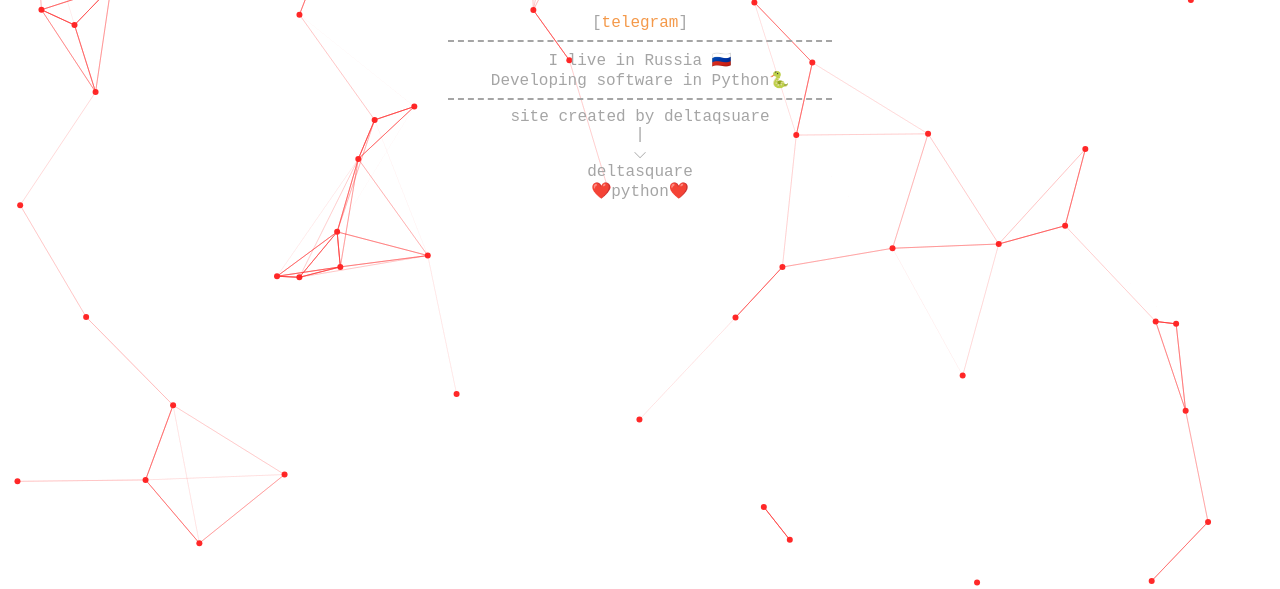
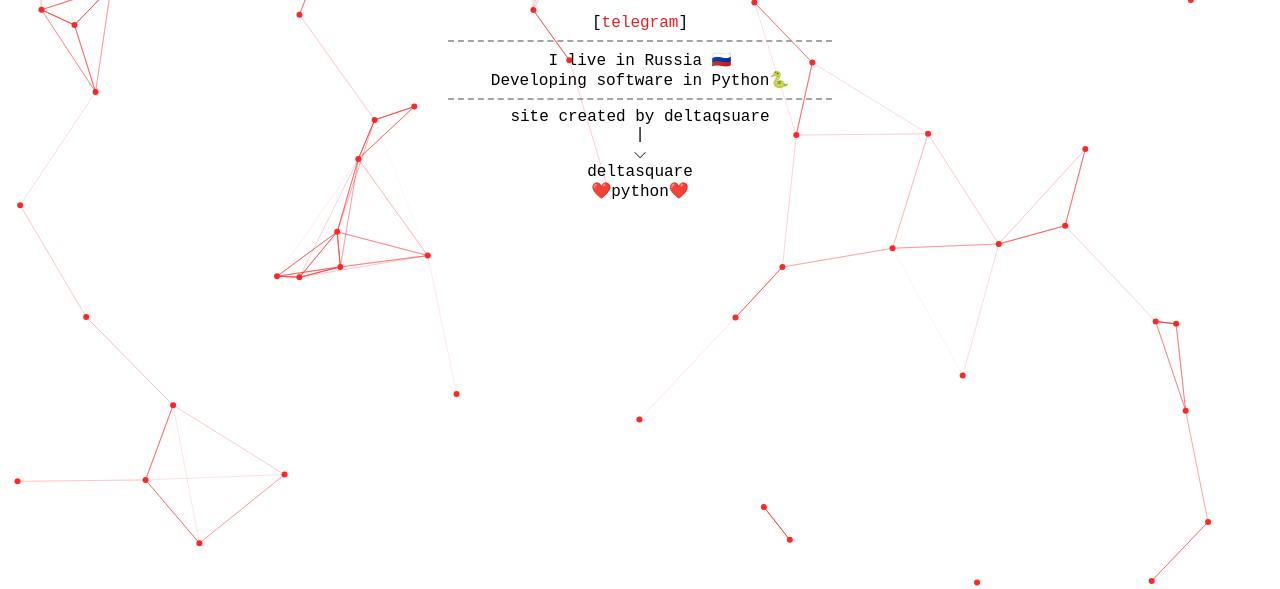
Before and after one commit to DeltaWarden/deltasquare.github.io, a plain HTML site: page index.html in a window 1280 px wide. Shown: the part 211-800 px from the top of the page. Drawn offline with Linux system fonts and the light colour scheme; a web font is replaced by a local one.

Commit message:
Update index.html

```diff
--- a/index.html
+++ b/index.html
@@ -52,7 +52,7 @@
         }
 
         a {
-            color: #a5a5a5;
+            color: #000000;
             text-decoration: none
         }
 
@@ -61,15 +61,15 @@
         }
 
         .link-text {
-            color: #f4994a
+            color: #E91E1E
         }
 
         a:hover > .link-brackets {
-            color: #f4994a
+            color: #E91E1E
         }
 
         a:hover > .link-text {
-            color: #a5a5a5
+            color: #000000
         }
 
         .logo {
```
